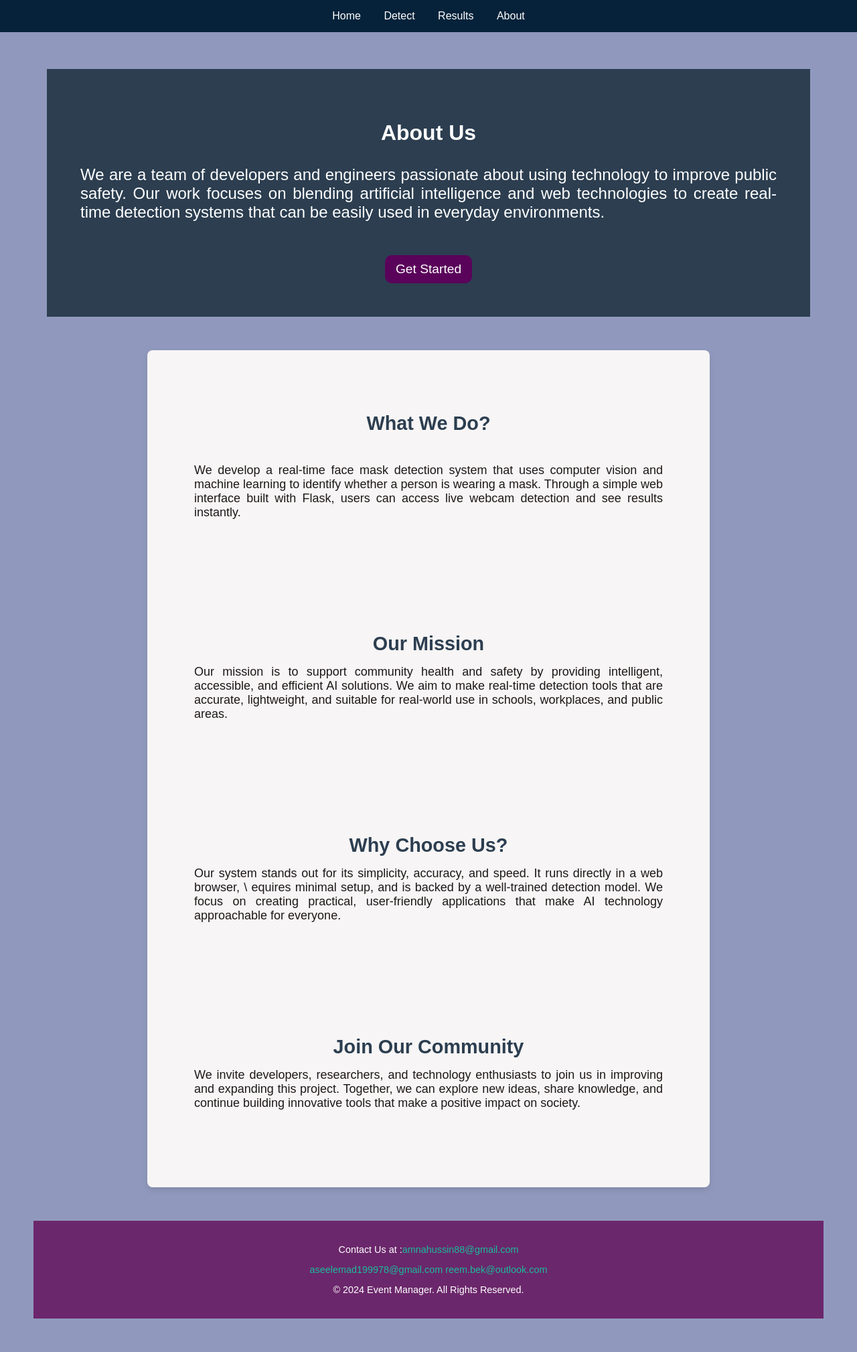
After one commit to AmnaHussien/Real_Time_Face_Mask_Detection_website, a Flask app: template website/templates/about.html in a window 1280 px wide. The commit adds this page. Shown: the whole page at 67% size. Run offline with Flask 3, Linux system fonts and the light colour scheme; the template is opened without the code that fills it, so the values that code supplies are empty.

Commit message:
edit templates - add form in about template

```diff
--- a/app/__init__.py
+++ b/website/__init__.py
@@ -6,7 +6,7 @@ from flask import Flask
 
 def create_app():
     #get an object from flask framework
-    app = Flask(__name__)
+    app = Flask(__name__ , template_folder='templates', static_folder='static')
     #import and register the blueprint in routes file
     from .routes import main
     app.register_blueprint(main)
--- a/app/app.py
+++ b/website/main.py
@@ -1,7 +1,7 @@
-from app import create_app
+from website import create_app
 #improt thecreate app fuction from app module(packege)
 
 app = create_app()
 
-if __name__ == 'main':
+if __name__ == '__main__':
     app.run(debug=True)
--- a/app/routes.py
+++ b/website/routes.py
@@ -1,7 +1,8 @@
 from flask import Flask, render_template, request, Response, Blueprint
-from video_stream import generate_frames
+#generate_frames in video_stream
+#ofrom website import generate_frames
 #import label var from model file
-from ..preprocessed import model_predict, Labels
+#ofrom ..preprocessed import model_predict, Labels
 import json
 
 #parameters(main== blueprint name, __name__ = import name)
--- /dev/null
+++ b/website/static/index.css
@@ -0,0 +1,158 @@
+body {
+  font-family: Arial, sans-serif;
+  background-color: #9099bd;
+  margin: 0;
+  padding: 0;
+  text-align: center;
+}
+
+nav {
+  background-color: #05223a;
+  padding: 15px;
+}
+
+nav a {
+  color: white;
+  margin: 0 15px;
+  text-decoration: none;
+}
+
+nav a:hover {
+  text-decoration: underline;
+}
+
+.content {
+  padding: 50px;
+}
+
+.btn {
+  display: inline-block;
+  background-color: #0984e3;
+  color: white;
+  padding: 10px 20px;
+  border-radius: 8px;
+  text-decoration: none;
+}
+/* about >>>>>>>>*/
+.about
+{
+    background-color: rgb(219, 107,219);
+    color: white;
+}
+.abou
+{
+    background-color: #cfcfce;
+    text-align: left;
+    padding-left: 40px;;
+}
+#button-land-1
+{
+    display: inline-block;
+    text-align: center;
+    width:10%;
+    margin-top: 20px;
+    padding: 10px;
+    font-size: 1.2em;
+    background-color:rgb(90, 3, 90);
+    color: white;
+    text-decoration: none;
+    border-radius: 10px;
+}
+#par
+{
+    font-size: larger;
+    font-family: sans-serif;
+}
+#para
+{
+    /* font-size: large;
+    font-family: sans-serif;
+    text-align: justify; */
+    line-height: 1.6; /* Line spacing */
+    margin-bottom: 20px; /* Space between paragraphs */
+    text-indent: 20px; /* Indent first line */
+    word-wrap: break-word; /* Handle long words */
+}
+
+.header
+{
+    max-width: 300pxs;
+    background-color:#2c3e50;
+    color: #fff;
+    padding: 50px 20px;
+    margin-top:5px;
+    margin-left: 20px;
+    margin-right: 20px;
+    justify-content: flex-start;
+}
+.header  h1
+{
+    text-align: center;
+    font-size: xx-large;
+    margin-bottom: 0px;
+}
+.header p
+{
+    font-size: 24px;
+    margin: 30px 30px;
+    text-align: justify;
+}
+.about-section
+{
+    max-width: 800px;
+    margin: 50px auto;
+    padding: 20px;
+    background: #f7f5f5;
+    border-radius: 8px;
+    box-shadow: 0 4px 8px rgba(0, 0, 0, 0.1);
+}
+
+.add
+{
+    color: rgb(65, 4, 65);
+    font-size: large;
+}
+.about-section .content
+{
+    margin-bottom: 30px;
+}
+.about-section .content h2
+{
+    font-size: 1.8rem;
+    margin-bottom: 10px;
+    color: #2c3e50;
+}
+
+.about-section .content p , .contact-info
+{
+    font-size: 18px;
+    margin: 15px 0;
+    text-align: justify;
+    color: #1d1818;
+}
+.footer
+{
+    text-align: center;
+    padding: 20px;
+    background-color: rgb(107, 39, 107);
+    color: #fff;
+    margin-top: 50px;
+    font-size: 0.9rem;
+}
+.footer-contact
+{
+    text-align: center;
+    padding: 20px;
+    background-color: rgb(219, 107, 219);
+    color: #fff;
+    margin-top: 50px;
+    font-size: 0.9rem;
+}
+.footer a {
+    color: #1abc9c;
+    text-decoration: none;
+}
+
+.footer a:hover {
+    text-decoration: underline;
+}
--- /dev/null
+++ b/website/templates/about.html
@@ -0,0 +1,57 @@
+{% extends "home.html" %}
+{% block title %} About {% endblock %}
+{% block content %}
+
+<form method="POST">
+    <header class="header">
+            <h1>About Us</h1>
+            <p> We are a team of developers and engineers passionate about using technology to improve
+              public safety. Our work focuses on blending artificial intelligence and web technologies to
+              create real-time detection systems that can be easily used in everyday environments.
+            </p>
+            <a href="{{ url_for('main.home') }}" id="button-land-1" align="center">Get Started</a>
+
+
+    </header>
+    <section class="about-section">
+        <div class="content">
+            <h2>What We Do? </h2>
+            <br>
+            <p>We develop a real-time face mask detection system that uses computer vision and machine learning
+              to identify whether a person is wearing a mask. Through a simple web interface built with Flask,
+              users can access live webcam detection and see results instantly.
+            </p>
+        </div>
+        <div class="content">
+            <h2>Our Mission</h2>
+            <p>
+                Our mission is to support community health and safety by providing intelligent, accessible, and
+                efficient AI solutions. We aim to make real-time detection tools that are accurate, lightweight,
+                and suitable for real-world use in schools, workplaces, and public areas.
+            </p>
+        </div>
+        <div class="content">
+            <h2>Why Choose Us?</h2>
+            <p>
+            Our system stands out for its simplicity, accuracy, and speed. It runs directly in a web browser, \
+            equires minimal setup, and is backed by a well-trained detection model. We focus on creating practical,
+            user-friendly applications that make AI technology approachable for everyone.
+            </p>
+        </div>
+        <div class="content">
+            <h2>Join Our Community</h2>
+            <p>
+                We invite developers, researchers, and technology enthusiasts to join us in improving and expanding
+                this project. Together, we can explore new ideas, share knowledge,
+                 and continue building innovative tools that make a positive impact on society.
+            </p>
+        </div>
+    </section>
+    <footer class="footer">
+        <p>Contact Us at :<a href="mailto:amnahussin88@gmail.com">amnahussin88@gmail.com</a></p>
+        <a href="mailto:aseelemad199978@gmail.com">aseelemad199978@gmail.com</a>
+        <a href="mailto:reem.bek@outlook.com">reem.bek@outlook.com</a>
+        <p id="copy">&copy; 2024 Event Manager. All Rights Reserved. </p>
+    </footer>
+</form>
+{% endblock %}
--- a/templates/home.html
+++ b/website/templates/home.html
@@ -4,20 +4,22 @@
   <meta charset="UTF-8">
   <meta name="viewport" content="width=device-width, initial-scale=1" />
   <title>Home - Face Mask Detection</title>
-  <link rel="stylesheet" href="{{ url_for('static', filename='style.css') }}">
+  <link rel="stylesheet" href="{{ url_for('static', filename='index.css') }}">
 </head>
 <body>
-  <nav>
+  <nav class="navbar" align="center">
     {% block nav %}
-    <a href="/">Home</a>
-    <a href="/detect">Detect</a>
-    <a href="/results">Results</a>
-    <a href="/about">About</a>
+    <div class="navbar-container">
+      <a href="/" id="base">Home</a>
+      <a href="/detect" id="base">Detect</a>
+      <a href="/results" id="base">Results</a>
+      <a href="/about" id="base">About</a>
+      </div>
     {% endblock %}
   </nav>
 
   <section class="content">
-    {% block section %}
+    {% block content %}
     <h1>Real-Time Face Mask Detection</h1>
     <p>Detect face masks instantly using your webcam.</p>
     <a href="/detect" class="btn">Start Detection</a>
--- a/app/test_routes.py
+++ b/website/test_routes.py
@@ -1,5 +1,5 @@
 import unittest
-from app import app
+from website import app
 
 class FlaskRoutesTest(unittest.TestCase):
     def setUp(self):
--- a/app/video_stream.py
+++ b/website/video_stream.py
@@ -1,6 +1,5 @@
-from model.mask_model import detect_mask
-#import mask model from model folder
-#Handle real-time video capture with OpenCV
+# from model.mask_model import detect_mask
+# Handle real-time video capture with OpenCV
 
 # def generate_frames():
 #     frame = detect_mask(frame)
```
Also changed, not shown: static/index.css (deleted, +0 -35 lines), templates/about.html (deleted, +0 -15 lines), website/config.py (renamed from app/config.py), website/model.py (renamed from app/model.py), website/static/script.js (renamed from static/script.js), website/tempCodeRunnerFile.py (renamed from app/tempCodeRunnerFile.py), website/templates/detect.html (renamed from templates/detect.html), website/templates/index.html (renamed from templates/index.html), website/templates/results.html (renamed from templates/results.html).
